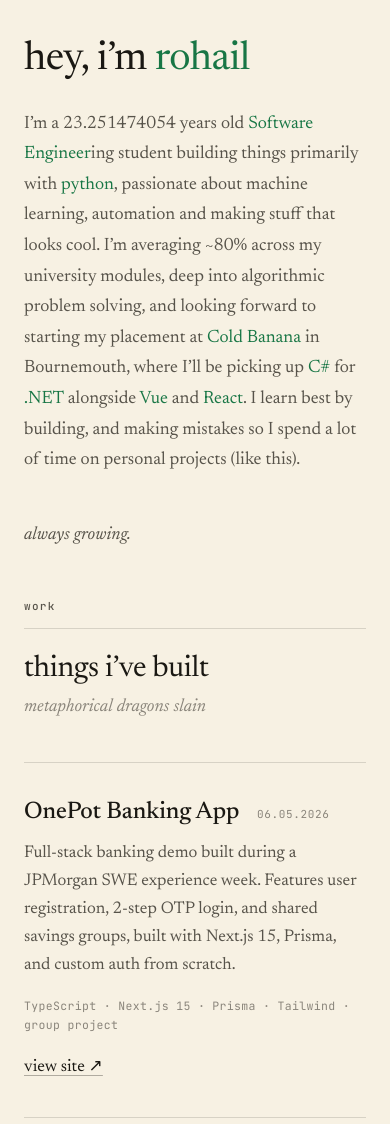
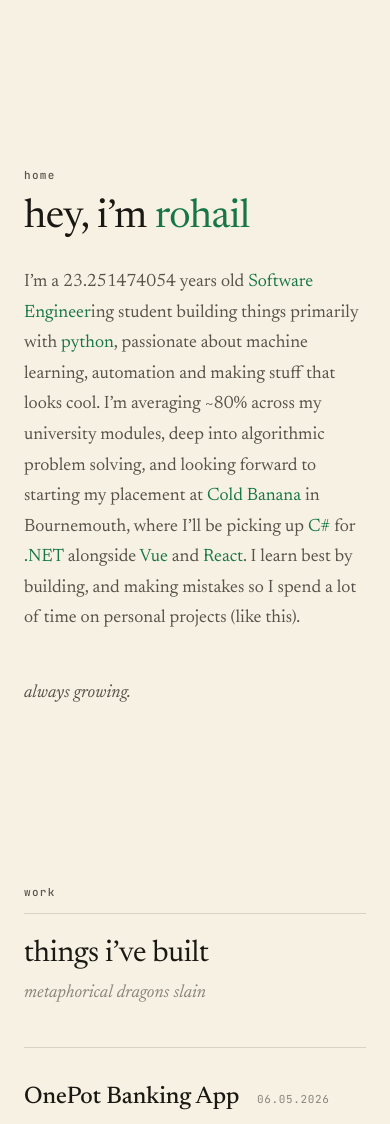
Before and after one commit to Antendis/antendis.dev, a PHP site: page / in a window 390 px wide. Shown: the part 86-1210 px from the top of the page. Run offline with PHP 8.4, Linux system fonts and the light colour scheme.

Commit message:
Give intro its own section kicker and mobile framing
Every other panel opens with a mono kicker above its heading; intro
had none, so it started straight into the heading with no framing,
and on mobile (where panels stack) "work" ended up dangling at the
bottom of the first screenful since intro had no height of its own.
Add a "home" kicker matching the others, and on mobile give intro a
screenful of height with its content centred in it (echoing the
desktop treatment) so the next section starts cleanly below the fold.

Kept as its own .intro-kicker class and its own mobile rule, separate
from the shared .section-kicker style and from the other mobile
layout changes, so this can be adjusted or reverted on its own.

```diff
--- a/index.html
+++ b/index.html
@@ -136,6 +136,7 @@
     <main id="main" class="content" tabindex="-1">
       <!-- Home -->
       <section id="intro" class="panel">
+        <p class="section-kicker intro-kicker">home</p>
         <h1 class="hero-title">hey, i&rsquo;m <span class="accent">rohail</span></h1>
         <div class="prose">
           <p>
--- a/style.css
+++ b/style.css
@@ -435,6 +435,14 @@ a:hover {
 
 .age-inline {
   font-variant-numeric: tabular-nums;
+}
+
+/* Every other panel opens with a .section-kicker above its heading; intro
+   had none, so it started abruptly with no framing. Kept as its own class
+   (rather than folding into .section-kicker itself) so this one line of
+   spacing can be tuned or dropped independently of the shared kicker style. */
+.intro-kicker {
+  margin-bottom: 0.85rem;
 }
 
 .hero-title {
@@ -970,6 +978,21 @@ a:hover {
     padding: 2.5rem 1.5rem 4rem;
   }
 
+  /* Panels stack in flow on mobile, so with no height of its own the intro
+     panel is only as tall as its (short) text, leaving the next section's
+     kicker dangling at the bottom edge of the first screenful. Give intro
+     roughly a full screenful and centre its content within it (echoing the
+     desktop centering below) so it reads as a deliberate opening beat
+     instead of a short block trailing into empty space, and "work" starts
+     cleanly below the fold. */
+  #intro {
+    min-height: 100vh;
+    min-height: 100dvh;
+    display: flex;
+    flex-direction: column;
+    justify-content: center;
+  }
+
   /* The desktop three-column grade-row (subject / bar / percentage) leaves
      the subject almost no room at phone widths -- stack the bar and
      percentage onto a second line instead of crushing them onto the first.
```
